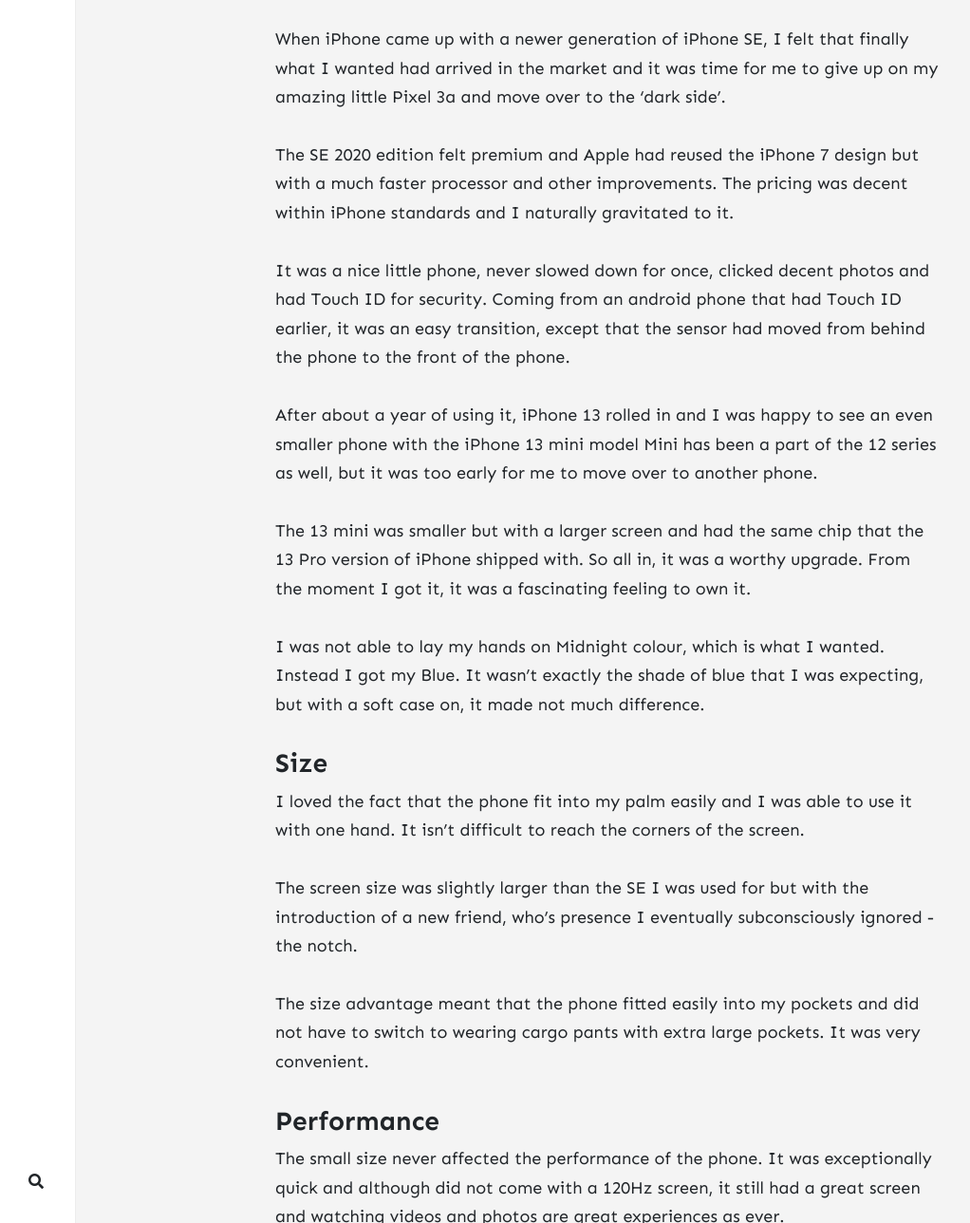
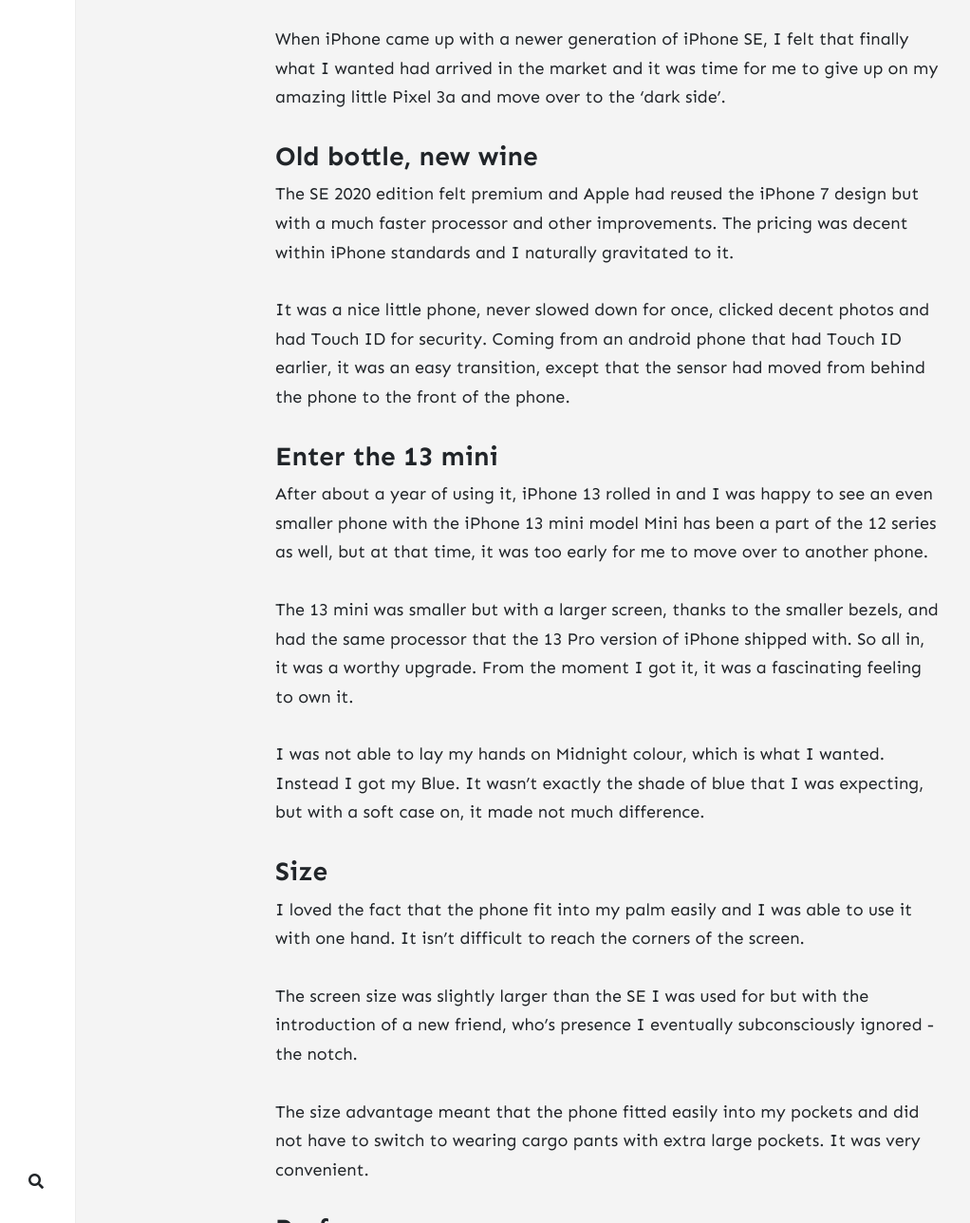
Before and after one commit to vishnupadmanabhan/vishnupadmanabhan.github.io, a Jekyll site: the page built from _posts/2022-09-25-iphone-13.md, in a window 1280 px wide and 1400 px high, scrolled down 687 px, cut to the strip 112-1400 px from the top of the window. Shown: the whole strip at 95% size, without its empty margins (0-1022 px from the left). Built offline with Jekyll 4.4.1, drawn with Linux system fonts in a browser that asks for light colours; nearby versions of some CDN libraries; comment, search, counter and statistics services are not loaded.

Commit message:
Edited iPhone 13

```diff
--- a/_posts/2022-09-25-iphone-13.md
+++ b/_posts/2022-09-25-iphone-13.md
@@ -10,13 +10,15 @@ tags: null
 ---
 When iPhone came up with a newer generation of iPhone SE, I felt that finally what I wanted had arrived in the market and it was time for me to give up on my amazing little Pixel 3a and move over to the ‘dark side’.
 
+### Old bottle, new wine
 The SE 2020 edition felt premium and Apple had reused the iPhone 7 design but with a much faster processor and other improvements. The pricing was decent within iPhone standards and I naturally gravitated to it.
 
 It was a nice little phone, never slowed down for once, clicked decent photos and had Touch ID for security. Coming from an android phone that had Touch ID earlier, it was an easy transition, except that the sensor had moved from behind the phone to the front of the phone.
 
-After about a year of using it, iPhone 13 rolled in and I was happy to see an even smaller phone with the iPhone 13 mini model Mini has been a part of the 12 series as well, but it was too early for me to move over to another phone.
+### Enter the 13 mini
+After about a year of using it, iPhone 13 rolled in and I was happy to see an even smaller phone with the iPhone 13 mini model Mini has been a part of the 12 series as well, but at that time, it was too early for me to move over to another phone.
 
-The 13 mini was smaller but with a larger screen and had the same chip that the 13 Pro version of iPhone shipped with. So all in, it was a worthy upgrade. From the moment I got it, it was a fascinating feeling to own it.
+The 13 mini was smaller but with a larger screen, thanks to the smaller bezels, and had the same processor that the 13 Pro version of iPhone shipped with. So all in, it was a worthy upgrade. From the moment I got it, it was a fascinating feeling to own it.
 
 I was not able to lay my hands on Midnight colour, which is what I wanted. Instead I got my Blue. It wasn’t exactly the shade of blue that I was expecting, but with a soft case on, it made not much difference.
 
```
